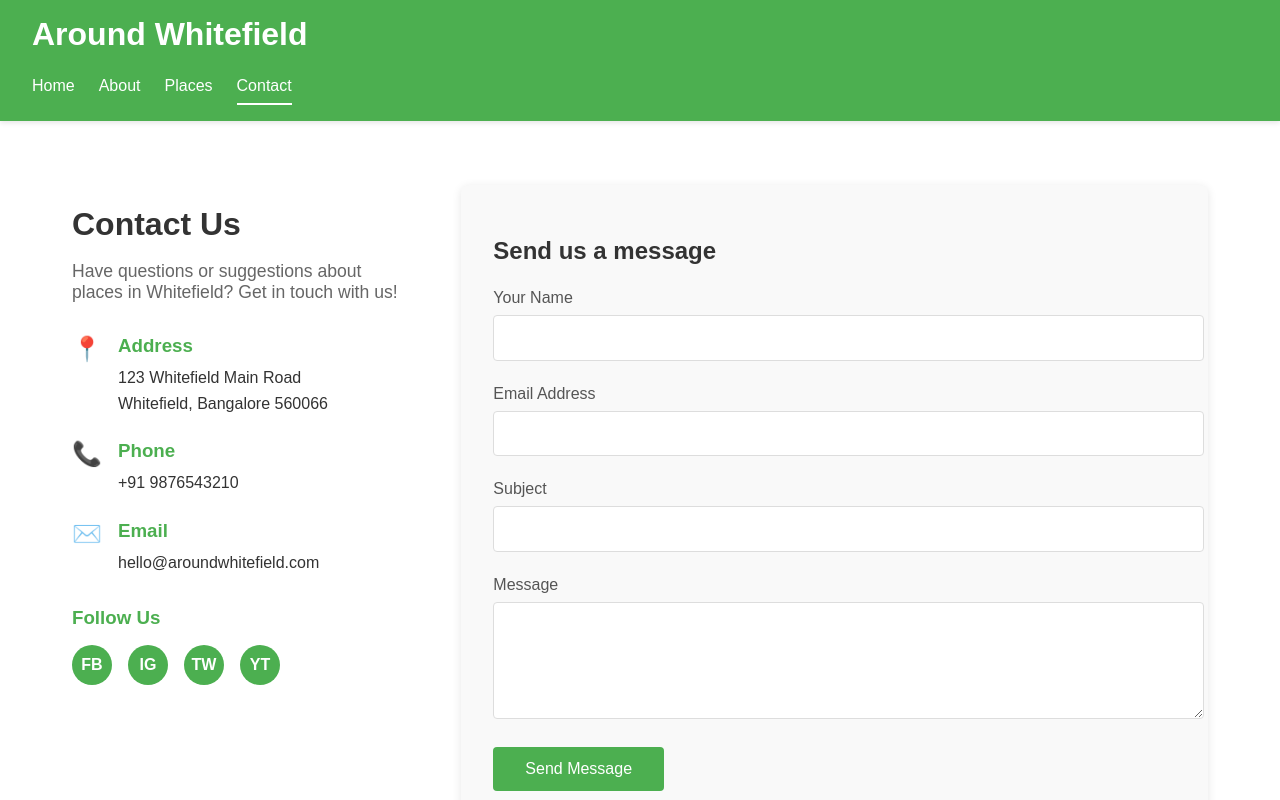
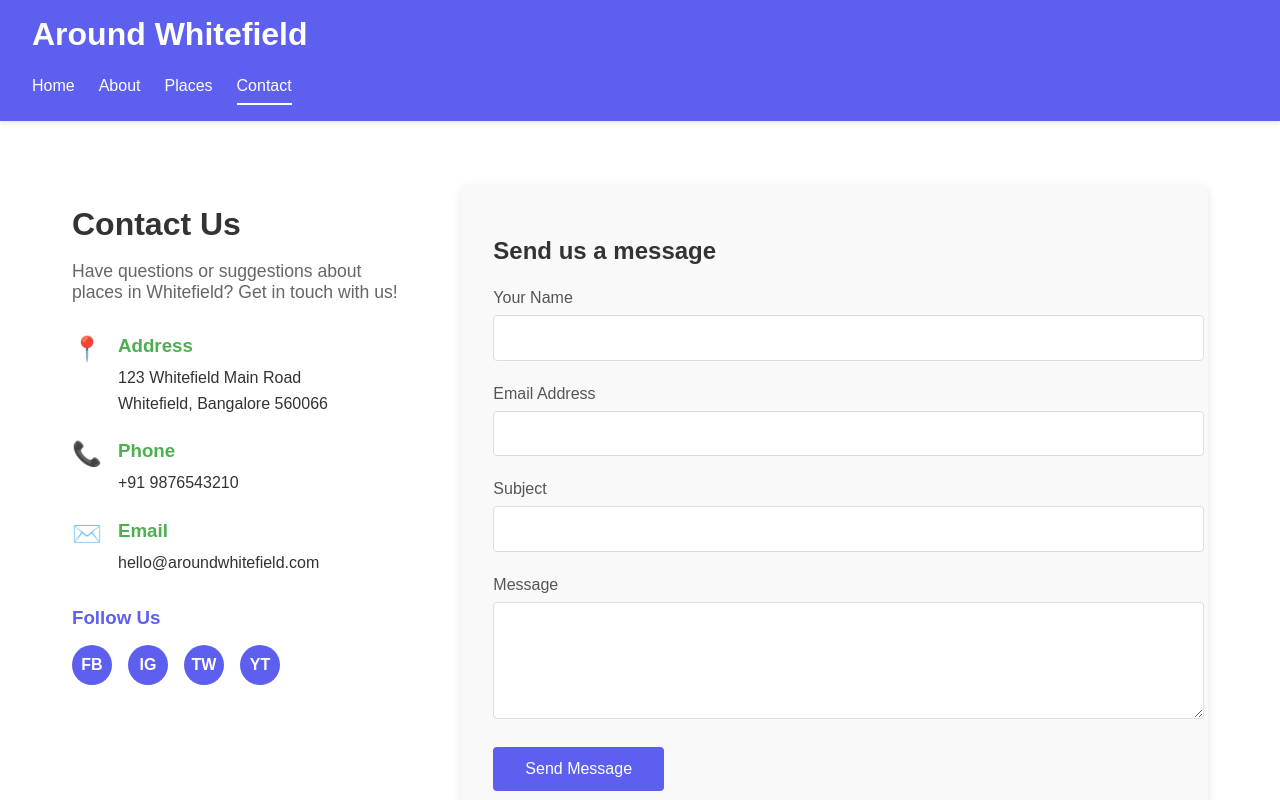
Before and after one commit to Framsikt-AS/around-whitefield, an Angular app: page /contact in a window 1280 px wide. Shown: the top 800 px of the page. Built offline with nearby package versions, Linux system fonts and the light colour scheme.

Commit message:
updated css

```diff
--- a/src/app/about/about.component.scss
+++ b/src/app/about/about.component.scss
@@ -23,10 +23,9 @@
 .about-content {
   .about-section {
     margin-bottom: 4rem;
-
-    h2 {
+      h2 {
       font-size: 1.8rem;
-      color: #4CAF50;
+      color: #5D5FEF;
       margin-bottom: 1.5rem;
       position: relative;
       padding-bottom: 0.5rem;
@@ -36,7 +35,7 @@
         position: absolute;
         width: 50px;
         height: 3px;
-        background-color: #4CAF50;
+        background-color: #5D5FEF;
         bottom: 0;
         left: 0;
       }
@@ -68,7 +67,7 @@
       border-radius: 50%;
       object-fit: cover;
       margin-bottom: 1rem;
-      border: 3px solid #4CAF50;
+      border: 3px solid #5D5FEF;
     }
 
     h3 {
--- a/src/app/app.component.scss
+++ b/src/app/app.component.scss
@@ -5,7 +5,7 @@
 }
 
 header {
-  background-color: #4CAF50;
+  background-color: #5D5FEF;
   color: white;
   padding: 1rem 2rem;
   box-shadow: 0 2px 5px rgba(0, 0, 0, 0.1);
--- a/src/app/contact/contact.component.scss
+++ b/src/app/contact/contact.component.scss
@@ -48,9 +48,8 @@
 
 .social-links {
   margin-top: 2rem;
-
-  h3 {
-    color: #4CAF50;
+    h3 {
+    color: #5D5FEF;
     margin-bottom: 1rem;
   }
 
@@ -63,8 +62,7 @@
       align-items: center;
       justify-content: center;
       width: 40px;
-      height: 40px;
-      background-color: #4CAF50;
+      height: 40px;      background-color: #5D5FEF;
       color: white;
       text-decoration: none;
       border-radius: 50%;
@@ -72,7 +70,7 @@
       transition: background-color 0.3s;
 
       &:hover {
-        background-color: darken(#4CAF50, 10%);
+        background-color: darken(#5D5FEF, 10%);
       }
     }
   }
@@ -109,10 +107,9 @@
     border-radius: 4px;
     font-size: 1rem;
     font-family: inherit;
-
-    &:focus {
+      &:focus {
       outline: none;
-      border-color: #4CAF50;
+      border-color: #5D5FEF;
     }
 
     &.is-invalid {
@@ -128,7 +125,7 @@
 }
 
 .submit-button {
-  background-color: #4CAF50;
+  background-color: #5D5FEF;
   color: white;
   border: none;
   padding: 0.8rem 2rem;
@@ -138,7 +135,7 @@
   transition: background-color 0.3s;
 
   &:hover {
-    background-color: darken(#4CAF50, 10%);
+    background-color: darken(#5D5FEF, 10%);
   }
 }
 
--- a/src/app/contact/contact.component.ts
+++ b/src/app/contact/contact.component.ts
@@ -39,5 +39,10 @@ export class ContactComponent implements OnInit {
     this.contactForm.reset();
     this.submitted = false;
     alert('Thank you for your message. We will get back to you soon!');
+    //create a for loop with 10 iterations that alerts a message
+    for (let i = 0; i < 5; i++) {
+        alert("another message");
+    }
+    alert("another message");
   }
 }
--- a/src/app/home/home.component.scss
+++ b/src/app/home/home.component.scss
@@ -1,7 +1,7 @@
 .hero {
   height: 70vh;
   min-height: 400px;
-  background: linear-gradient(rgba(0, 0, 0, 0.6), rgba(0, 0, 0, 0.6)), url('/assets/whitefield-hero.jpg');
+  background: linear-gradient(rgba(0, 0, 0, 0.5), rgba(0, 0, 0, 0.5)), url('/assets/images/whitefield-skyline.jpg');
   background-size: cover;
   background-position: center;
   display: flex;
@@ -24,9 +24,8 @@
       margin-bottom: 2rem;
       font-weight: 300;
     }
-
-    .cta-button {
-      background-color: #4CAF50;
+      .cta-button {
+      background-color: #5D5FEF;
       color: white;
       border: none;
       padding: 0.75rem 1.5rem;
@@ -36,7 +35,7 @@
       transition: background-color 0.3s;
 
       &:hover {
-        background-color: darken(#4CAF50, 10%);
+        background-color: darken(#5D5FEF, 10%);
       }
     }
   }
--- a/src/app/places/places.component.scss
+++ b/src/app/places/places.component.scss
@@ -29,9 +29,8 @@
     &:hover {
       background-color: #e0e0e0;
     }
-
-    &.active {
-      background-color: #4CAF50;
+      &.active {
+      background-color: #5D5FEF;
       color: white;
     }
   }
@@ -87,9 +86,8 @@
       margin: 0 0 0.5rem;
       color: #333;
     }
-
-    .place-type {
-      color: #4CAF50;
+      .place-type {
+      color: #5D5FEF;
       font-weight: bold;
       margin: 0 0 0.5rem;
     }
```
Also changed, not shown: src/assets/images/whitefield-skyline.jpg (added), 1 other file (tests, documents, lock files or other folders).
